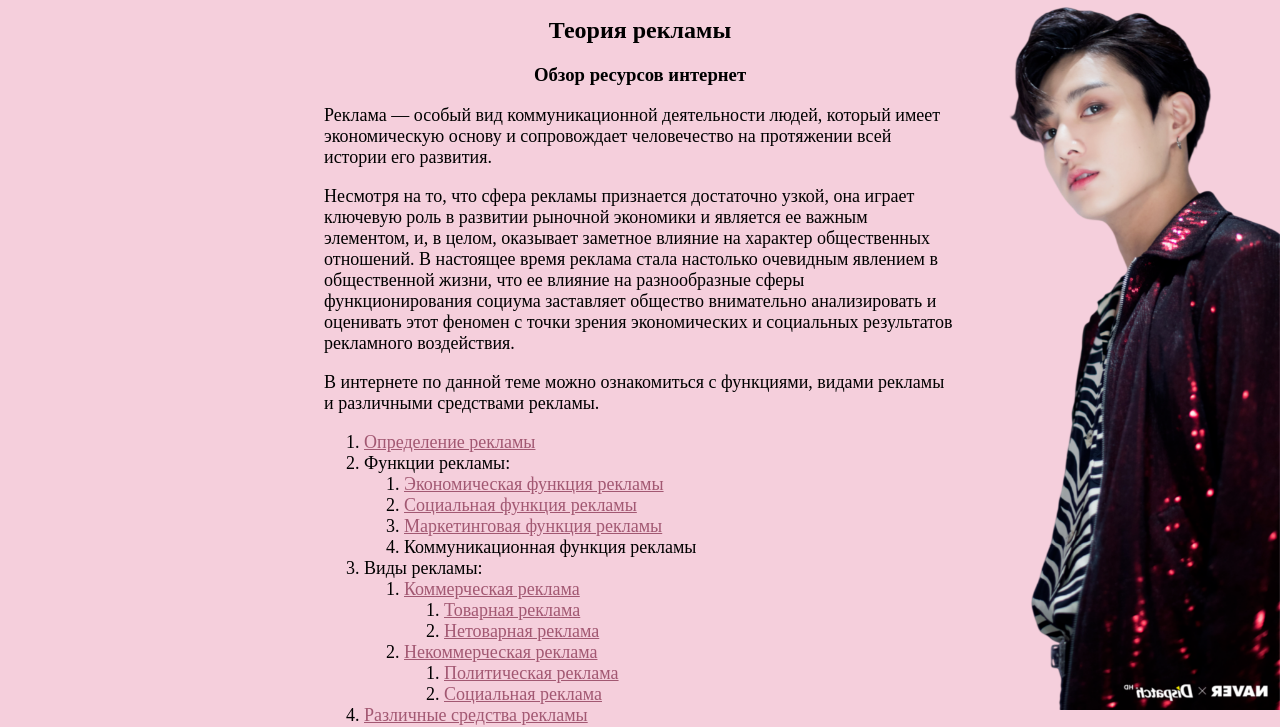
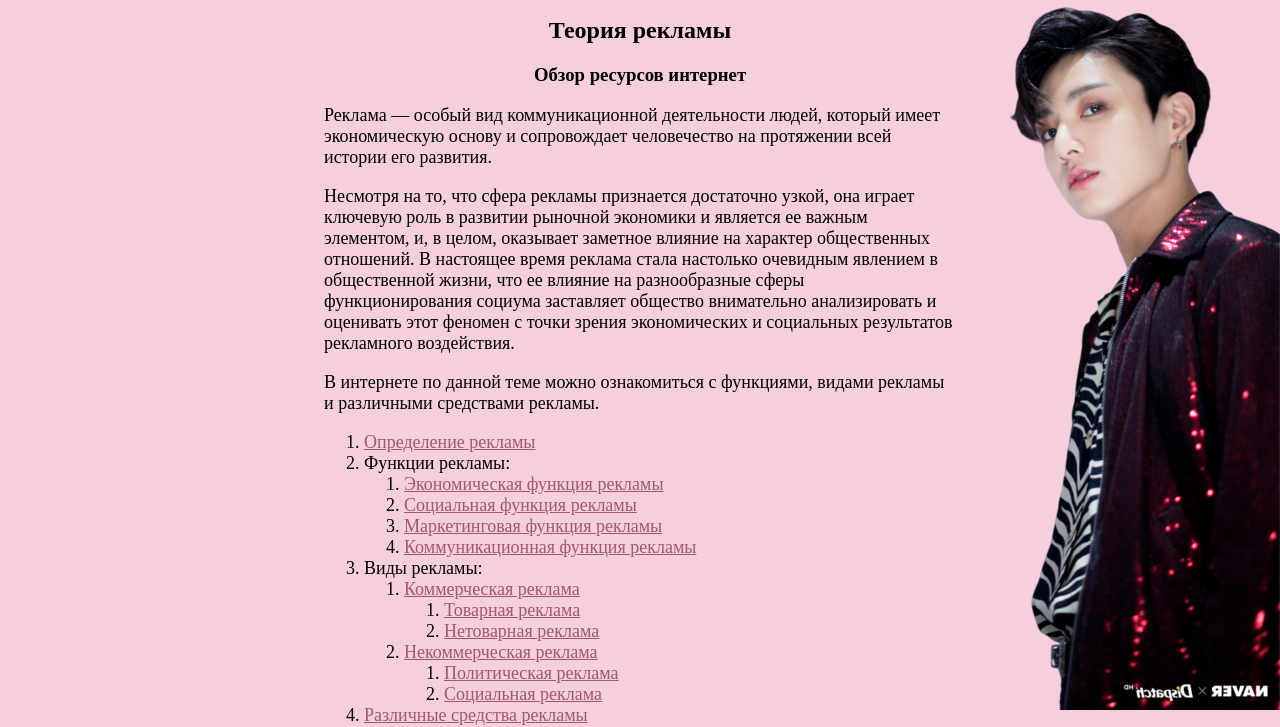
Before and after one commit to sofachats/mysite.github.io, a plain HTML site: page advertising-theory.html in a window 1280 px wide. Shown: the part 90-817 px from the top of the page. Drawn offline with Linux system fonts and the light colour scheme.

Commit message:
Update advertising-theory.html

```diff
--- a/advertising-theory.html
+++ b/advertising-theory.html
@@ -73,7 +73,13 @@
 								Маркетинговая функция рекламы
 							</a>
 						</li>
-						<li>Коммуникационная функция рекламы</li>
+						<li>
+							<a
+							   href="https://studfile.net/preview/3883364/page:2/"
+							>
+							Коммуникационная функция рекламы
+							</a>
+						</li>
 					</ol>
 				</li>
 				<li>
```
